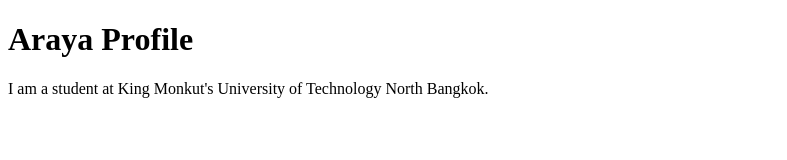
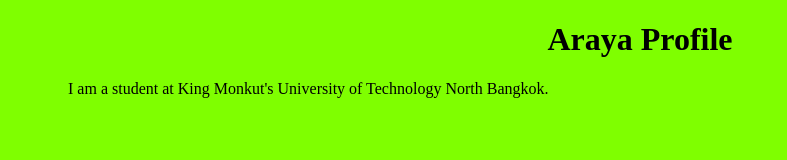
Before and after one commit to aunaun30/github-desktop-project02, a plain HTML site: page index.html in a window 1280 px wide. Shown: the whole page, without its empty margins (0-787 px from the left). Drawn offline with Linux system fonts and the light colour scheme.

Commit message:
Update index.html and create css
Update index.html and create css

```diff
--- /dev/null
+++ b/css/index.css
@@ -0,0 +1,8 @@
+body{
+    background-color: chartreuse;
+}
+h1{
+    text-align: center;
+}p{
+    text-indent: 60px;
+}
--- a/index.html
+++ b/index.html
@@ -4,6 +4,7 @@
     <meta charset="UTF-8">
     <meta name="viewport" content="width=device-width, initial-scale=1.0">
     <title>Document</title>
+    <link rel="stylesheet" href="css/index.css">
 </head>
 <body>
     <h1>Araya Profile</h1>
```
